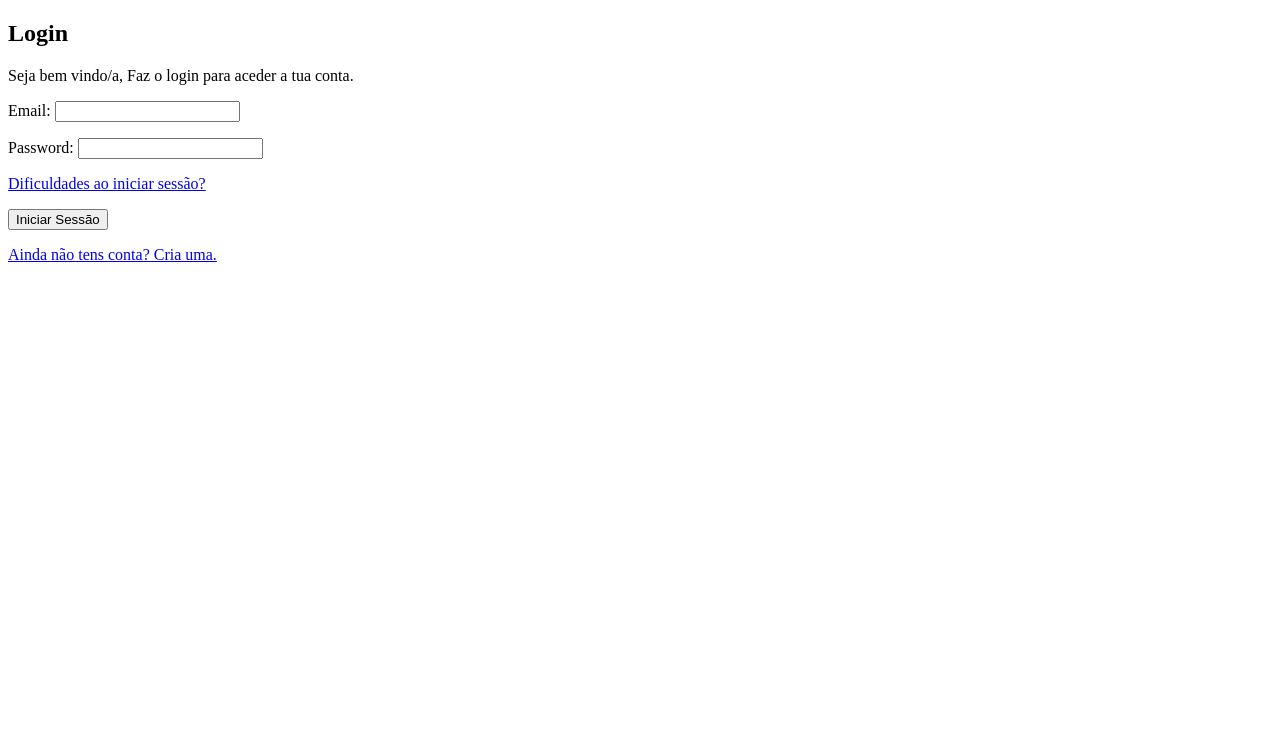
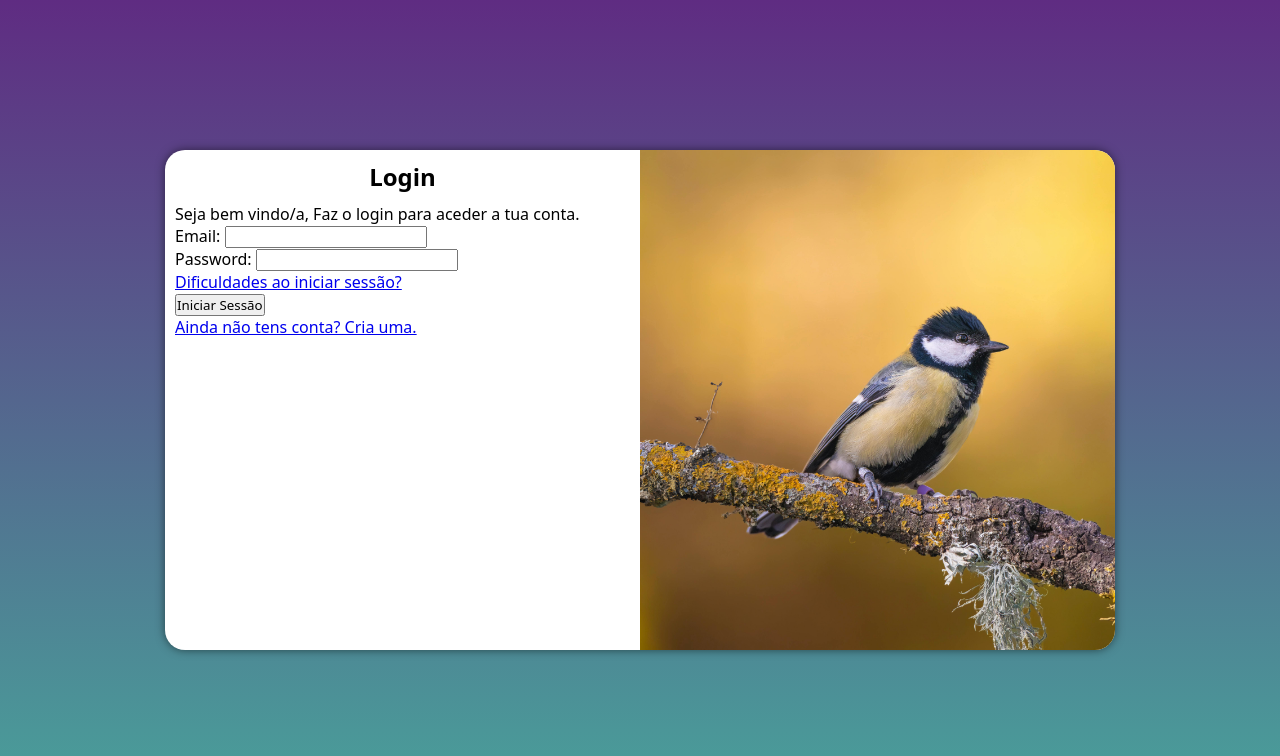
Before and after one commit to emanuelsoares97/projeto-login, a plain HTML site: page index.html in a window 1280 px wide. Drawn offline with Linux system fonts and the light colour scheme.

Commit message:
atualizaçao

```diff
--- /dev/null
+++ b/estilos/mediaquerie.css
@@ -0,0 +1,41 @@
+@charset "UFT-8";
+
+@media screen and (min-width: 768px) and (max-width: 992px) {
+    body{
+        background-image: linear-gradient(to top, #49a09a, #5f2c82);
+    }
+    section#login{
+        width: 80vw;
+    }
+    section#login > div#imagem{
+        float: left;
+        width: 30%;
+        height: 100%;
+        background-position: center right;
+    }
+    section#login >div#formulario{
+        float: right;
+        width: 70%;
+    }
+}
+
+@media screen and (min-width: 992px) {
+    body{
+        background-image: linear-gradient(to top, #49a09a, #5f2c82);
+    }
+    section#login{
+        width: 950px;
+    }
+
+    section#login > div#imagem{
+        float: right;
+        width: 50%;
+        height: 100%;
+    }
+
+    section#login > div#formulario{
+        float: left;
+        width: 50%;
+        height: ;
+    }
+}
--- a/estilos/style.css
+++ b/estilos/style.css
@@ -5,3 +5,54 @@ Paleta de cores
 verde: #49a09d
 lilas: #5f2c82
 */
+
+*{
+    font-family: system-ui, -apple-system, BlinkMacSystemFont, 'Segoe UI', Roboto, Oxygen, Ubuntu, Cantarell, 'Open Sans', 'Helvetica Neue', sans-serif;
+    padding: 0px;
+    margin: 0px;
+    box-sizing: border-box;
+}
+
+body, html {
+    background-color: #5f2c82;
+    height: 100vh;
+    width: 100vw;
+}
+
+main{
+    position: relative;
+    height: 100vh;
+    width: 100vw;
+}
+
+section#login{
+    position: absolute;
+    top: 50%;
+    left: 50%;
+    transform: translate(-50%, -50%);
+    background-color: white;
+    width: 250px;
+    height: 500px;
+    border-radius: 20px;
+    overflow: hidden;
+    box-shadow: 0px 0px 10px rgba(0, 0, 0, 0.525);
+    transition: 0.5s;
+    transition-timing-function: ease;
+}
+
+section#login > div#imagem{
+    display: block;
+    background: url(../imagens/passaro.jpg) no-repeat;
+    background-size: cover;
+    height: 200px;
+}
+
+section#login > div#formulario{
+    display: block;
+    padding: 10px;
+}
+
+div#formulario > h1{
+    text-align: center;
+    margin-bottom: 10px;
+}
--- a/index.html
+++ b/index.html
@@ -5,12 +5,13 @@
     <meta name="viewport" content="width=device-width, initial-scale=1.0">
     <title>Login</title>
     <link rel="stylesheet" href="estilos/style.css">
+    <link rel="stylesheet" href="estilos/mediaquerie.css">
 </head>
 <body>
     <main>
         <section id="login">
             <div id="imagem">
-
+                <!--imagem no css-->
             </div>
             <div id="formulario">
                 <h1>Login</h1>
```
